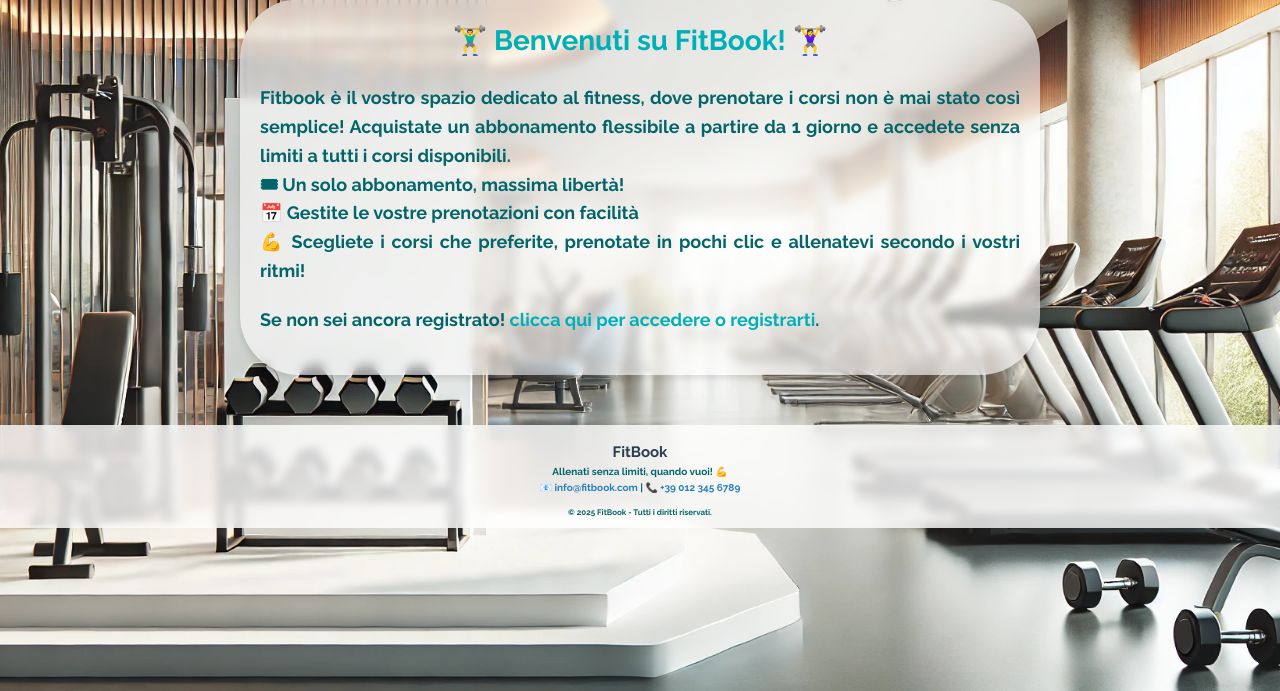
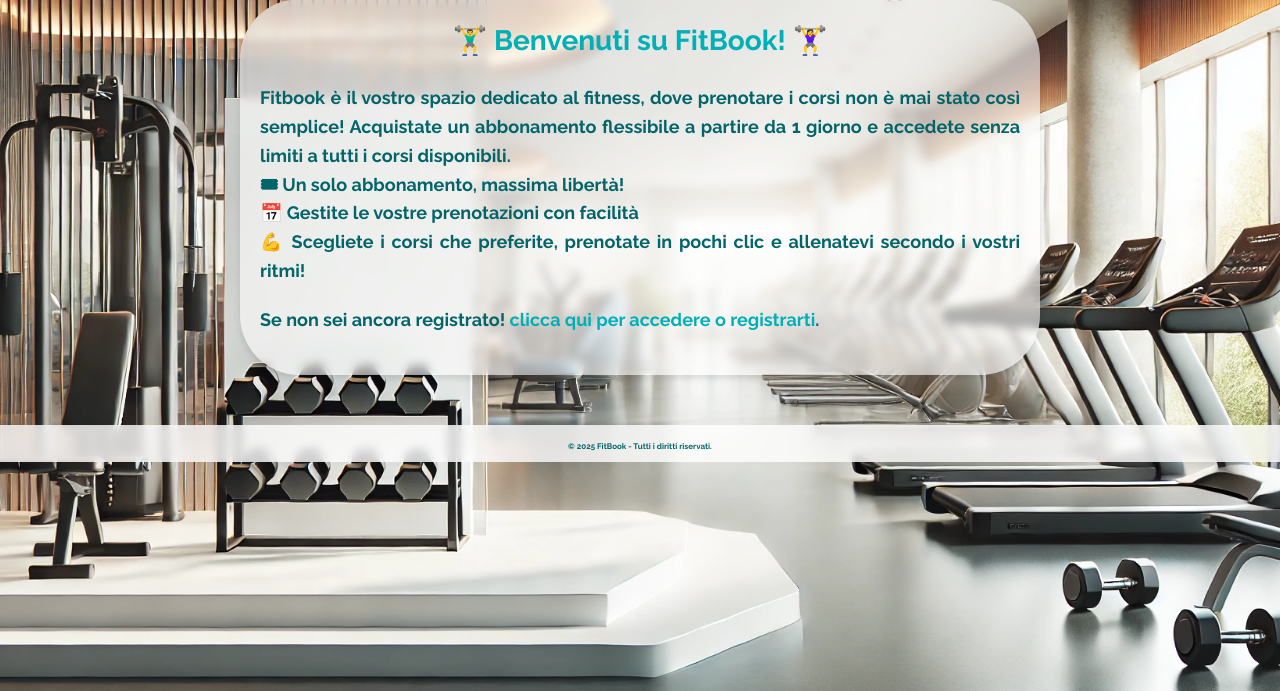
Before and after one commit to PellegrinoLuigi/FitBook, a Flask app: page / in a window 1280 px wide. Shown: the part 109-800 px from the top of the page. Run offline with Flask 2, Linux system fonts and the light colour scheme; some libraries are stand-ins or nearby versions.

Commit message:
Update index.html

```diff
--- a/templates/index.html
+++ b/templates/index.html
@@ -185,14 +185,6 @@
     </div>
 
 <footer class="fitbook-footer">
-    <div class="footer-container">
-        <h2>FitBook</h2>
-        <p>Allenati senza limiti, quando vuoi! 💪</p>
-        <p>
-            📧 <a href="mailto:info@fitbook.com">info@fitbook.com</a> |
-            📞 <a href="tel:+390123456789">+39 012 345 6789</a>
-        </p>
-    </div>
     <div class="footer-bottom">
         <p>&copy; 2025 FitBook - Tutti i diritti riservati.</p>
     </div>
```
